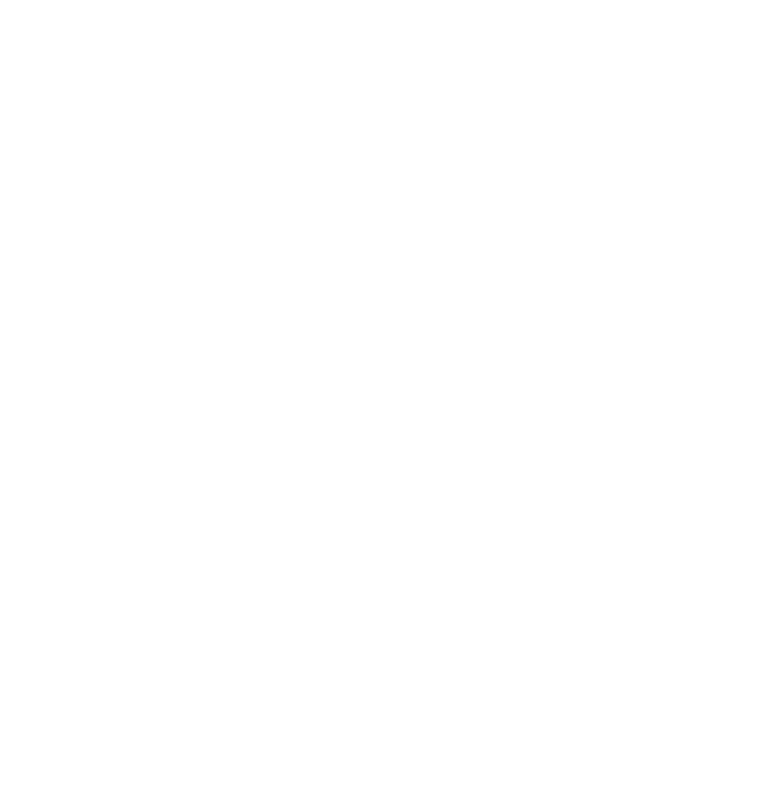
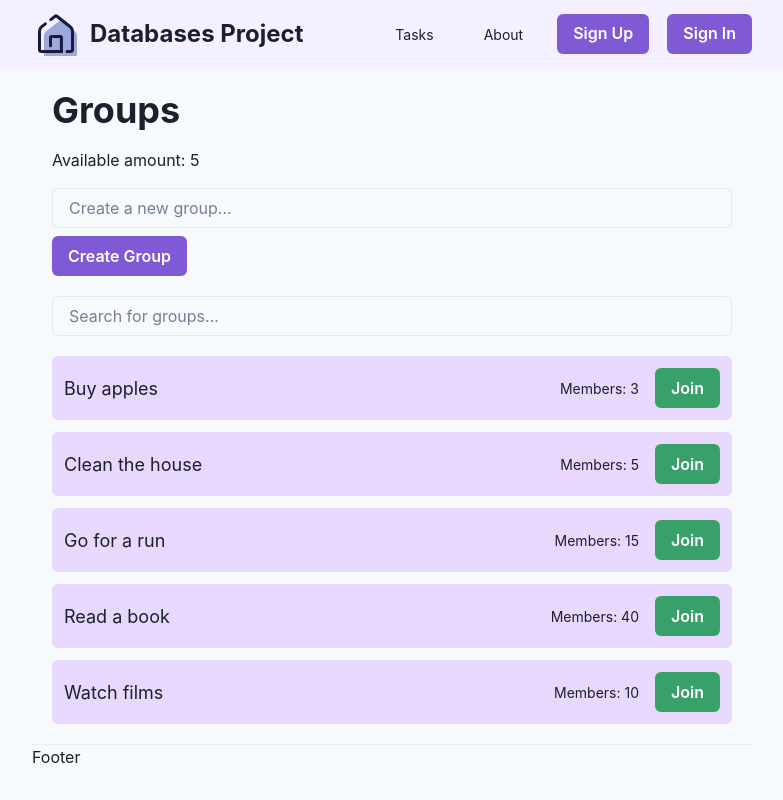
Before and after one commit to biggujo/databases-fullstack-project, a React (Vite) app in the folder frontend/: page /groups in a window 1280 px wide. Before the commit this address had no page. Shown: the whole page, without its empty margins (248-1031 px from the left). Built offline with nearby package versions, Linux system fonts and the light colour scheme.

Commit message:
Add group page on /groups

```diff
--- a/frontend/src/components/App/App.jsx
+++ b/frontend/src/components/App/App.jsx
@@ -4,6 +4,7 @@
 import SignInForm from '../../pages/SignInForm.jsx';
 import SignUpForm from '../../pages/SignUpForm.jsx';
 import TasksPage from '../../pages/TasksPage.jsx';
+import Groups from '../../pages/Groups.jsx';
 import { useEffect } from 'react';
 import API from '../../utils/api.js';
 import PrivateRoute from '../PrivateRoute/index.js';
@@ -20,6 +21,8 @@
                                                       redirectTo={'/'} />} />
       <Route path={'signup'} element={<ProtectedRoute component={<SignUpForm />}
                                                       redirectTo={'/'} />} />
+      <Route path={'groups'} element={<ProtectedRoute component={<Groups />}
+                                                      redirectTo={'/'} />} />
     </Route>
   </Routes>);
 }
--- /dev/null
+++ b/frontend/src/pages/Groups.jsx
@@ -0,0 +1,119 @@
+import { useState } from 'react';
+import { Box, Input, List, ListItem, Flex, Text, Button, Heading } from '@chakra-ui/react';
+
+// Static collection
+// We'll use API later
+const groups = [
+    {
+        title: 'Buy apples',
+        members: 3,
+        isNew: false, // The user is not initially joined to the group
+    },
+    {
+        title: 'Clean the house',
+        members: 5,
+        isNew: false,
+    },
+    {
+        title: 'Go for a run',
+        members: 15,
+        isNew: false,
+    },
+    {
+        title: 'Read a book',
+        members: 40,
+        isNew: false,
+    },
+    {
+        title: 'Watch films',
+        members: 10,
+        isNew: false,
+    },
+    // ... other groups
+];
+
+function Groups() {
+    const [filter, setFilter] = useState('');
+    const [groupState, setGroupState] = useState(groups);
+    const [newGroupTitle, setNewGroupTitle] = useState('');
+
+    // Function for changing the state and number of group members
+    const toggleGroupState = (index) => {
+        setGroupState((prevGroups) => {
+            const newGroups = [...prevGroups];
+            // If the user joins the group, increase the number of members
+            if (!newGroups[index].isNew) {
+                newGroups[index].members += 1;
+            } else {
+                // If the user leaves the group, reduce the number of members
+                newGroups[index].members -= 1;
+            }
+            newGroups[index].isNew = !newGroups[index].isNew;
+            return newGroups;
+        });
+    };
+
+    // Function for adding a new group
+    const addNewGroup = () => {
+        if (newGroupTitle) {
+            setGroupState(prevGroups => [
+                ...prevGroups,
+                { title: newGroupTitle, members: 1, isNew: true }
+            ]);
+            setNewGroupTitle(''); // Очистка поля ввода после добавления
+        }
+    };
+
+    const filteredGroups = groupState.filter(({ title }) =>
+        title.toLowerCase().includes(filter.toLowerCase())
+    );
+
+    return (
+        <Box p={5}>
+            <Heading as='h1' size='xl' mb={4}>Groups</Heading>
+            <Text mb={4}>Available amount: {groupState.length}</Text>
+            <Box mb={5}>
+                <Input
+                    placeholder='Create a new group...'
+                    value={newGroupTitle}
+                    onChange={(e) => setNewGroupTitle(e.target.value)}
+                />
+                <Button
+                    onClick={addNewGroup}
+                    mt={2}
+                    bg='purple.500'
+                    color='white'
+                    _hover={{ bg: 'purple.800' }}
+                >
+                    Create Group
+                </Button>
+            </Box>
+            <Box mb={5}>
+                <Input
+                    placeholder='Search for groups...'
+                    value={filter}
+                    onChange={(e) => setFilter(e.target.value)}
+                />
+            </Box>
+            <List spacing={3}>
+                {filteredGroups.map((group, index) => (
+                    <ListItem key={group.title} p={3} bg='purple.100' borderRadius='md'>
+                        <Flex justifyContent='space-between' alignItems='center'>
+                            <Text fontSize='lg'>{group.title}</Text>
+                            <Flex alignItems='center'>
+                                <Text fontSize='sm' mr={4}>Members: {group.members}</Text>
+                                <Button
+                                    onClick={() => toggleGroupState(index)}
+                                    colorScheme={group.isNew ? 'red' : 'green'}>
+                                    {group.isNew ? 'Leave' : 'Join'}
+                                </Button>
+                            </Flex>
+                        </Flex>
+                    </ListItem>
+                ))}
+            </List>
+        </Box>
+    );
+}
+
+export default Groups;
```
